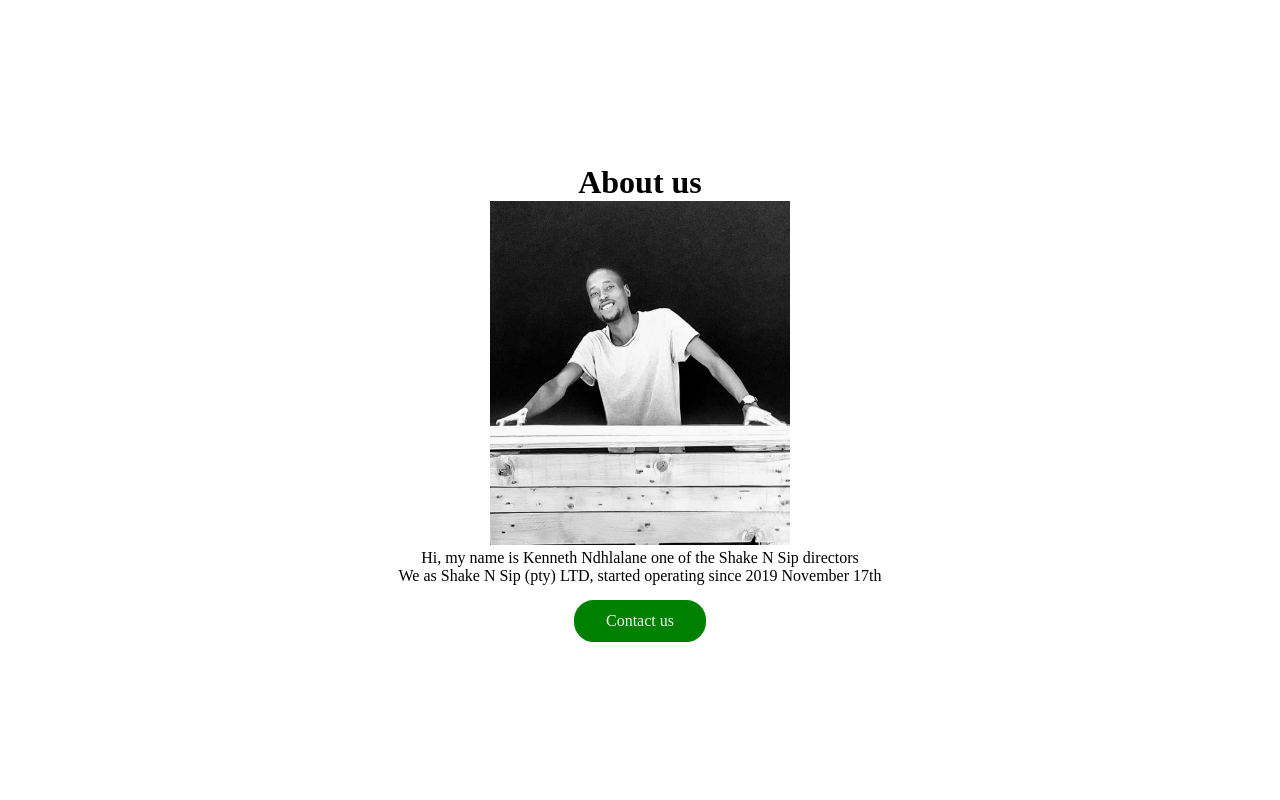
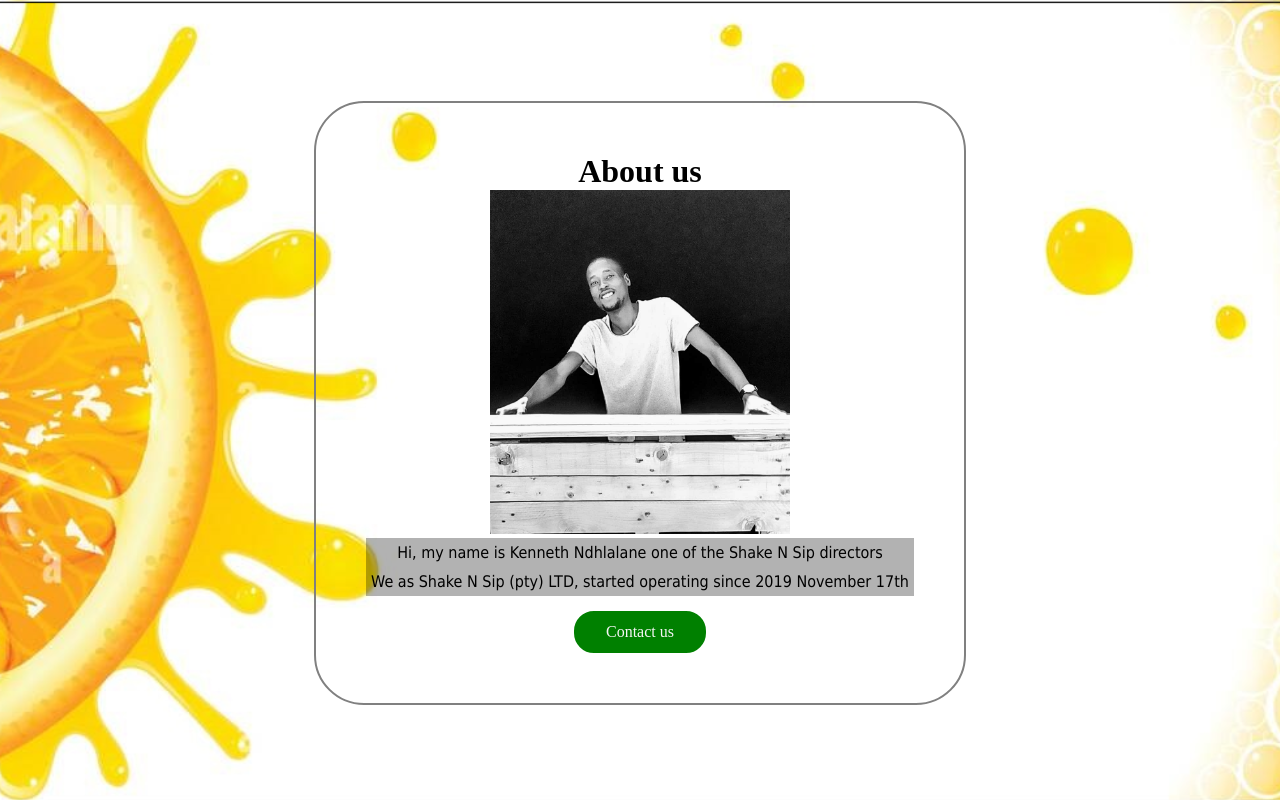
Before and after one commit to shakeandsip/shakeandsip, a plain HTML site: page index.html in a window 1280 px wide. Shown: the part 1597-2397 px from the top of the page. Drawn offline with Linux system fonts and the light colour scheme.

Commit message:
Add files via upload

```diff
--- a/index.html
+++ b/index.html
@@ -52,10 +52,10 @@
             <div class="header">
                 <h1>Contact us</h1>
             </div>
-            <div class="body">
+            <div class="body" id="contacts">
                 <p>Email: <a href="mailto:shakeandsip.drink@gmail.com">shakeandsip.drink@gmail.com</a></p>
                 <p>Phone: <a href="tel:0679797750">0679797750</a></p>
-                <a href="https://api.whatsapp.com/send?phone=0679797750"><img width="50px" src="images/WhatsApp.svg.webp" alt=""></a>
+                <div style="text-align: center;"><a href="https://api.whatsapp.com/send?phone=27679797750"><img width="50px" src="images/WhatsApp.svg.webp" alt=""></a></div>
             </div>
             <div class="footer">
 
--- a/styles/desktop.css
+++ b/styles/desktop.css
@@ -2,6 +2,12 @@
     margin: 0;
     padding: 0;
     box-sizing: border-box;
+}
+
+body {
+    background-image: url('../images/bg.jpg');
+    background-size: cover;
+    background-attachment: fixed;
 }
 
 .screen {
@@ -38,3 +44,27 @@
 .nav-button:hover {
     background-color: purple;
 }
+
+.header h1 {
+    font-family: algerian;
+    font-size: 2em;
+}
+
+.content {
+    text-align: center;
+    padding: 50px;
+    border: 2px solid grey;
+    border-radius: 50px;
+}
+
+.content p {
+    padding: 5px;
+    background: rgba(0,0,0,0.3);
+    font-family: tahoma;
+}
+
+#contacts {
+    background-color: #7f7;
+    color: black;
+    text-align: left;
+}
```
Also changed, not shown: images/bg.jpg (added).
